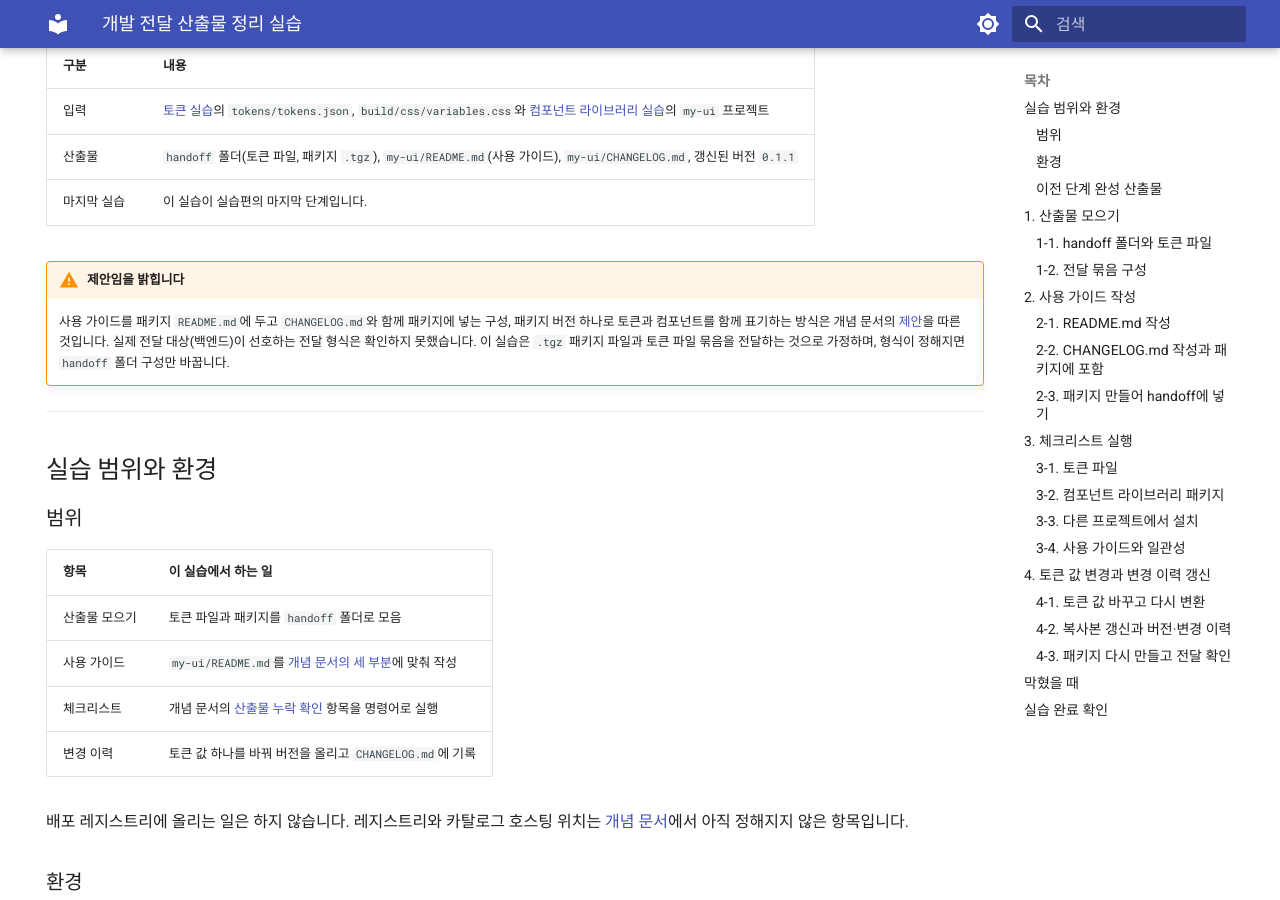
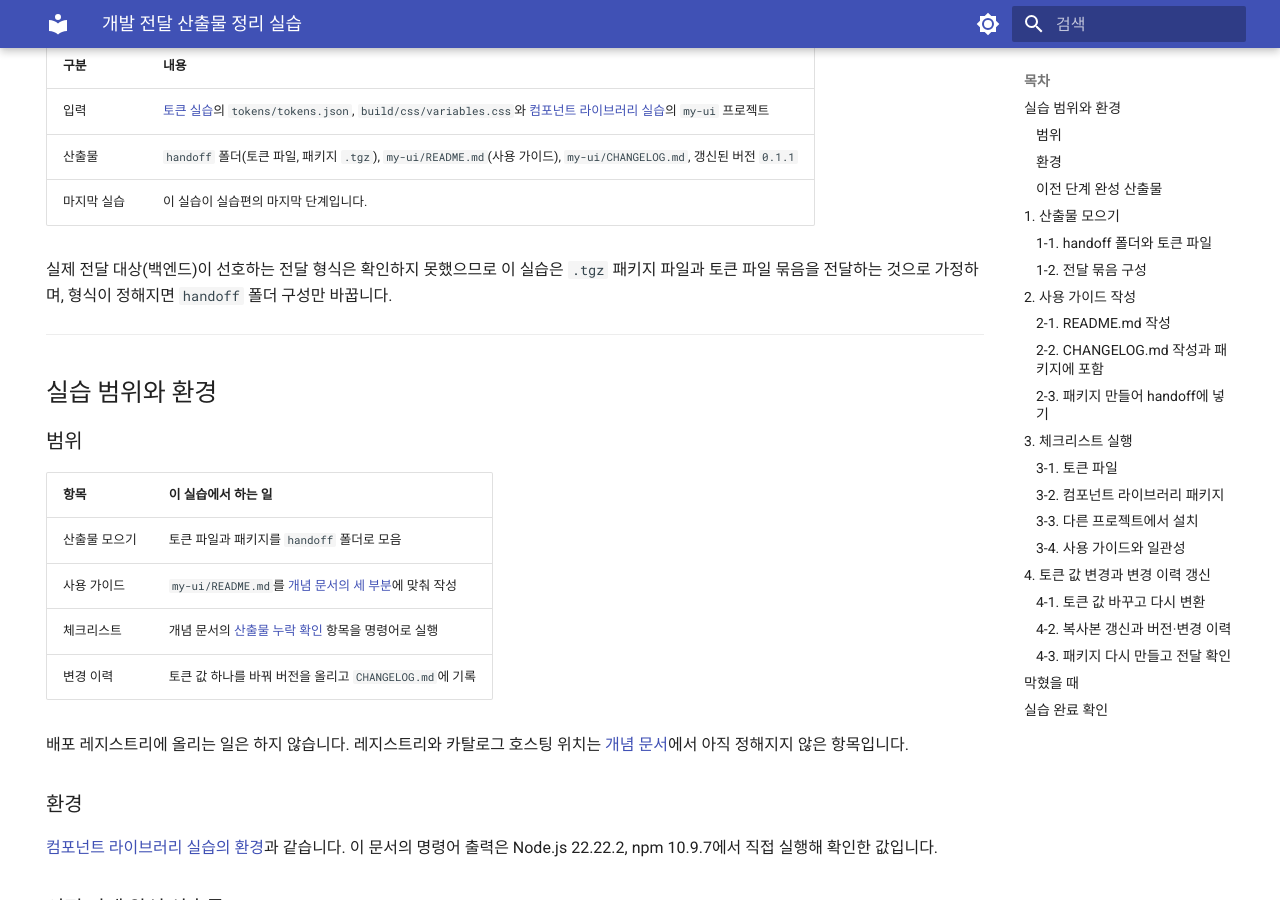
Before and after one commit to Jun983/code-archive, an MkDocs documentation site: the page built from docs/design-system/practice/handoff.md, in a window 1280 px wide and 900 px high, scrolled down 319 px. Built offline with MkDocs 1.6.1 and Material for MkDocs 9.7.7, drawn with Linux system fonts in a browser that asks for light colours; some of the changed text lies outside the part shown.

Commit message:
docs(design-system): 개발 전달 실습의 출력 예시와 제안 표기 정리 (#135)
Co-authored-by: byeongjun.cho <byeongjun.cho@lobas.go.kr>
Co-authored-by: Claude Sonnet 5.5 <noreply@anthropic.com>

```diff
--- a/docs/design-system/practice/handoff.md
+++ b/docs/design-system/practice/handoff.md
@@ -15,8 +15,7 @@ hide:
 | 산출물 | `handoff` 폴더(토큰 파일, 패키지 `.tgz`), `my-ui/README.md`(사용 가이드), `my-ui/CHANGELOG.md`, 갱신된 버전 `0.1.1` |
 | 마지막 실습 | 이 실습이 실습편의 마지막 단계입니다. |
 
-!!! warning "제안임을 밝힙니다"
-    사용 가이드를 패키지 `README.md`에 두고 `CHANGELOG.md`와 함께 패키지에 넣는 구성, 패키지 버전 하나로 토큰과 컴포넌트를 함께 표기하는 방식은 개념 문서의 [제안](../handoff.md)을 따른 것입니다. 실제 전달 대상(백엔드)이 선호하는 전달 형식은 확인하지 못했습니다. 이 실습은 `.tgz` 패키지 파일과 토큰 파일 묶음을 전달하는 것으로 가정하며, 형식이 정해지면 `handoff` 폴더 구성만 바꿉니다.
+실제 전달 대상(백엔드)이 선호하는 전달 형식은 확인하지 못했으므로 이 실습은 `.tgz` 패키지 파일과 토큰 파일 묶음을 전달하는 것으로 가정하며, 형식이 정해지면 `handoff` 폴더 구성만 바꿉니다.
 
 ---
 
@@ -459,7 +460,7 @@ design-system-practice/
 2. **기대 결과**: `handoff`에 `my-ui-0.1.0.tgz`, `my-ui-0.1.1.tgz`와 `tokens` 폴더가 있고, `consumer`의 빌드 결과에 새 값만 있습니다.
 3. **확인 방법**: `#3b82f6`이 함께 출력되면 `consumer`가 이전 패키지를 계속 쓰는 것입니다. `consumer/package.json`의 `my-ui` 항목이 `file:../handoff/my-ui-0.1.1.tgz`인지 확인하고 `npm install`을 다시 실행합니다.
 
-- 이전 버전 파일(`my-ui-0.1.0.tgz`)은 롤백 용도로 남겨 두거나 정리합니다. 어느 쪽이든 전달 시점에는 최신 버전만 넘기는 것을 권장합니다. (제안)
+- 이전 버전 파일(`my-ui-0.1.0.tgz`)은 롤백 용도로 남겨 두거나 정리합니다. 어느 쪽이든 전달 시점에는 최신 버전만 넘기는 것을 권장합니다.
 - 3단계의 체크리스트를 새 버전에 대해 다시 실행합니다. 특히 3-1의 `SAME` 확인이 이 변경의 핵심입니다.
 
 ---
```
Also changed, not shown: other parts of docs/design-system/practice/handoff.md (+2 -0 lines).
